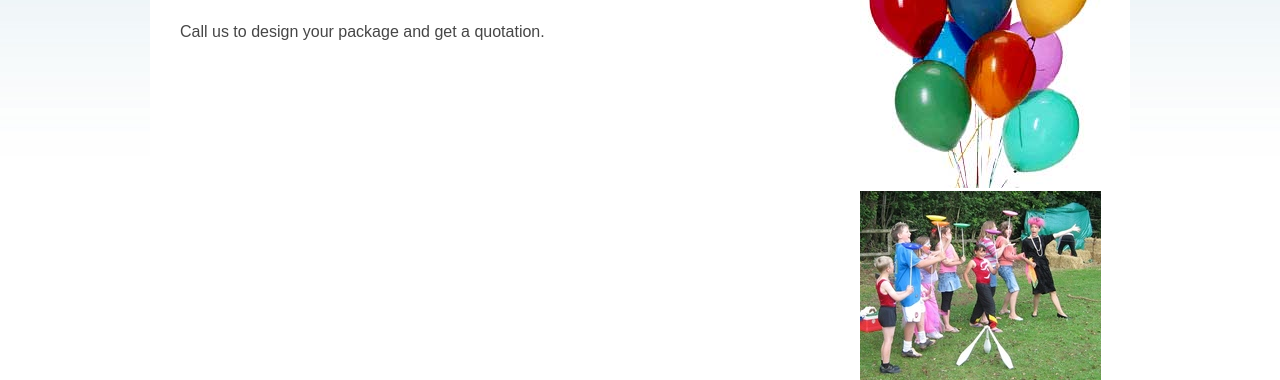
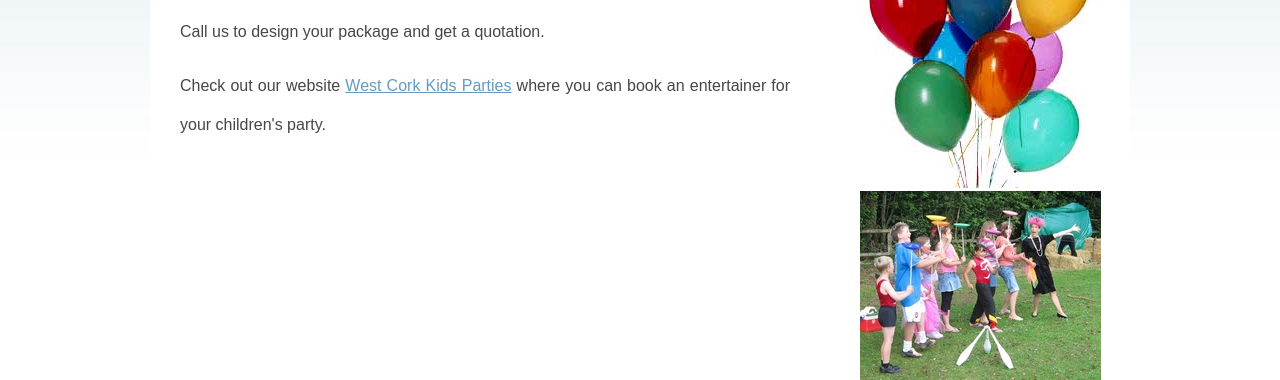
Before and after one commit to keybits/boggleshop, a plain HTML site: page kids-parties.html in a window 1280 px wide. Shown: the part 420-800 px from the top of the page. Drawn offline with Linux system fonts and the light colour scheme.

Commit message:
Add link to WCKP

```diff
--- a/kids-parties.html
+++ b/kids-parties.html
@@ -42,6 +42,7 @@
 				<div class="entry">
 					<p>We specialise in Kids Parties.  Your children will be guaranteed an unforgettable experience.  All of the services mentioned on our other pages are available.</p>
 <p>Call us to design your package and get a quotation.</p>
+					<p>Check out our website <a href="https://www.westcorkkidsparties.com/">West Cork Kids Parties</a> where you can book an entertainer for your children's party.
 
 				</div>
                           </div>
```
